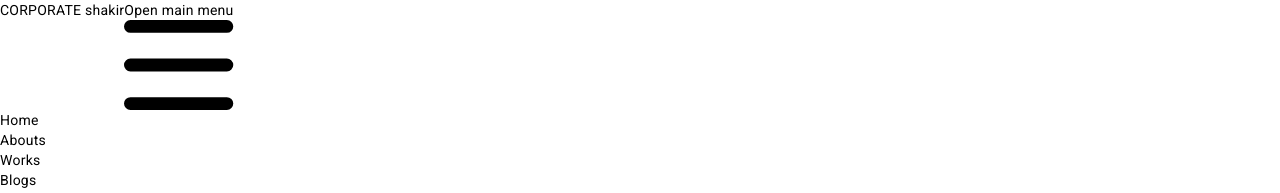
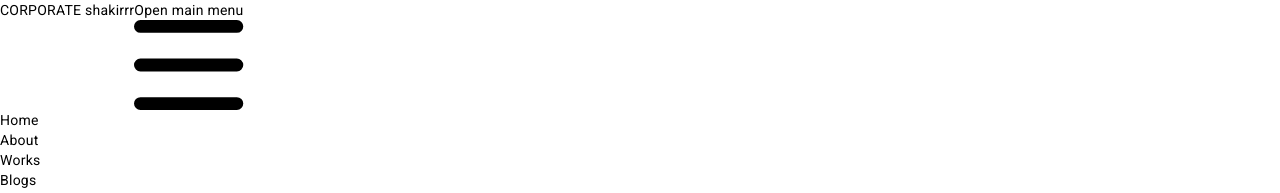
Before and after one commit to shaaakir7/Corporate-angular, an Angular app: page /home in a window 1280 px wide. Shown: the top 193 px of the page. Built offline with nearby package versions, Linux system fonts and the light colour scheme.

Commit message:
abort updatreddddddd

```diff
--- a/src/app/app.component.html
+++ b/src/app/app.component.html
@@ -7,7 +7,7 @@
   <nav class="bg-white border-gray-200 dark:bg-gray-400 ">
     <div class="max-w-screen-xl flex flex-wrap items-center justify-between mx-auto p-4">
       <a href="#" class="flex items-center space-x-3 rtl:space-x-reverse">
-        <span class="self-center text-2xl font-bold whitespace-nowrap ">CORPORATE shakir</span>
+        <span class="self-center text-2xl font-bold whitespace-nowrap ">CORPORATE shakirrr</span>
       </a>
       <button type="button" class="inline-flex items-center p-2 w-10 h-10 justify-center text-sm text-black rounded-lg md:hidden focus:outline-none focus:ring-2 focus:ring-gray-200 dark:text-gray-400 "
               (click)="toggleMenu()" aria-controls="navbar-default" [attr.aria-expanded]="isMenuOpen.toString()">
@@ -22,7 +22,7 @@
             <a routerLink="/home" class="block py-2 px-3 text-white bg-gray-500 rounded md:bg-transparent md:text-gray-400 md:p-0 dark:text-white md:dark:text-black md:hover:text-black" >Home</a>
           </li>
           <li>
-            <a routerLink="/about" class="block py-2 px-3 text-gray-400 rounded md:hover:bg-transparent md:border-0 md:hover:text-black md:p-0 dark:text-white md:dark:hover:text-black dark:hover:bg-gray-700 dark:hover:text-white md:dark:hover:bg-transparent">Abouts</a>
+            <a routerLink="/about" class="block py-2 px-3 text-gray-400 rounded md:hover:bg-transparent md:border-0 md:hover:text-black md:p-0 dark:text-white md:dark:hover:text-black dark:hover:bg-gray-700 dark:hover:text-white md:dark:hover:bg-transparent">About</a>
           </li>
           <li>
             <a routerLink="/works" class="block py-2 px-3 text-gray-400 rounded md:hover:bg-transparent md:border-0 md:hover:text-black md:p-0 dark:text-white md:dark:hover:text-black dark:hover:bg-gray-700 dark:hover:text-white md:dark:hover:bg-transparent">Works</a>
```
